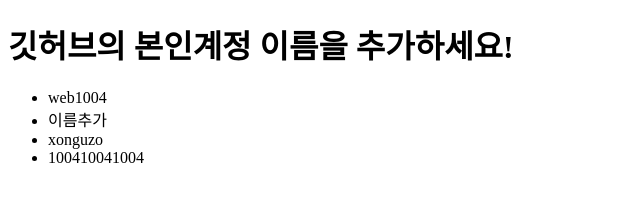
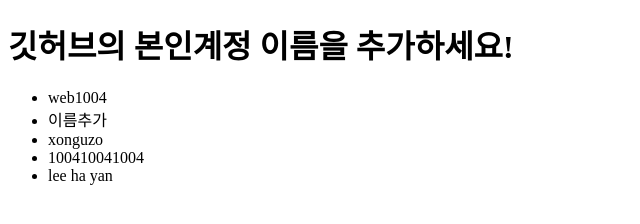
Before and after one commit to suk1004/request, a plain HTML site: page index.html in a window 1280 px wide. Shown: the full height of the page, 0-640 px from the left. Drawn offline with Linux system fonts and the light colour scheme.

Commit message:
하얀이커밋><찡긋

```diff
--- a/index.html
+++ b/index.html
@@ -11,6 +11,7 @@
     <li>이름추가</li>
     <li>xonguzo</li>
     <li>100410041004</li>
+    <li>lee ha yan</li>
   </ul>
 </body>
 </html>
```
